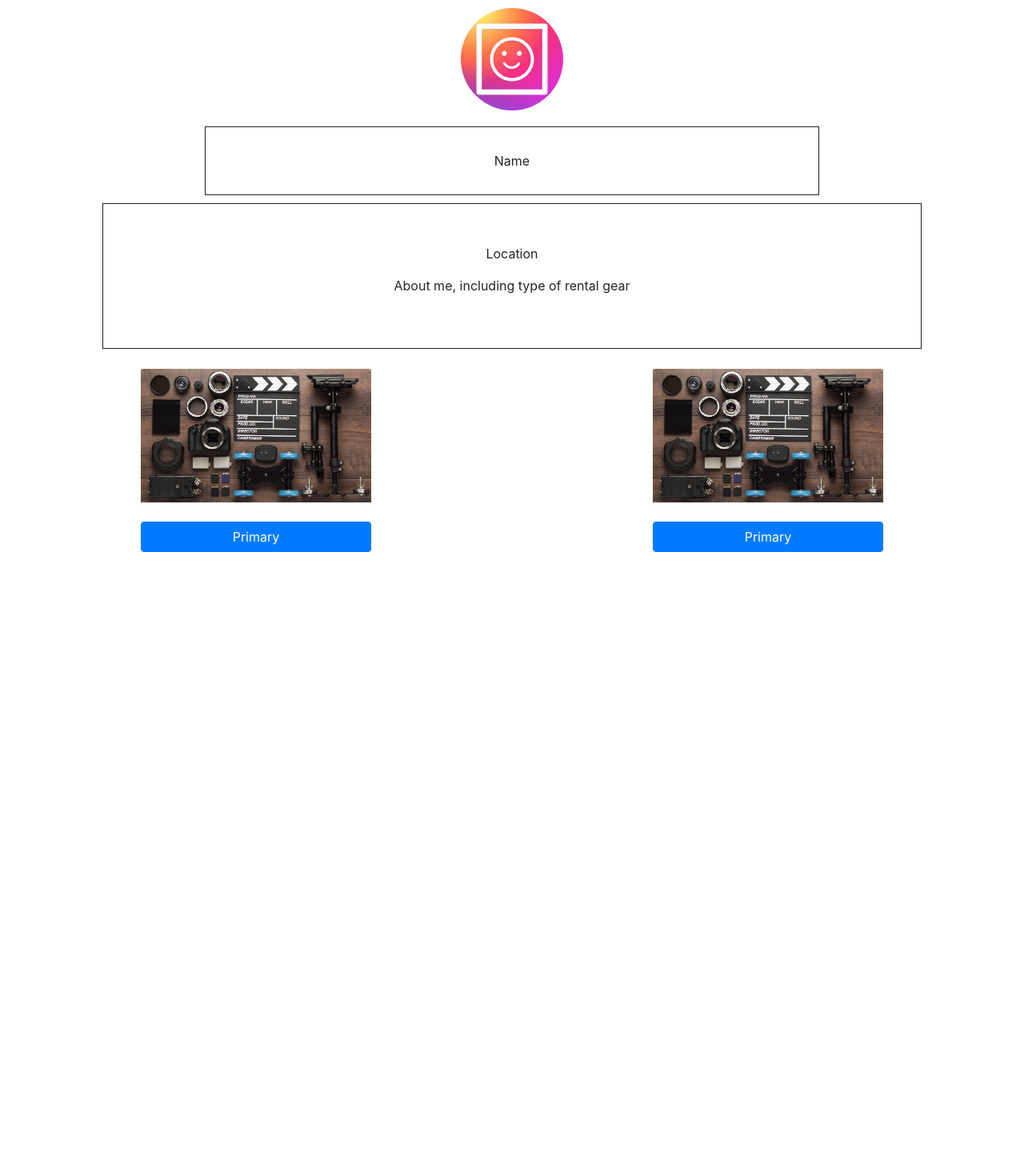
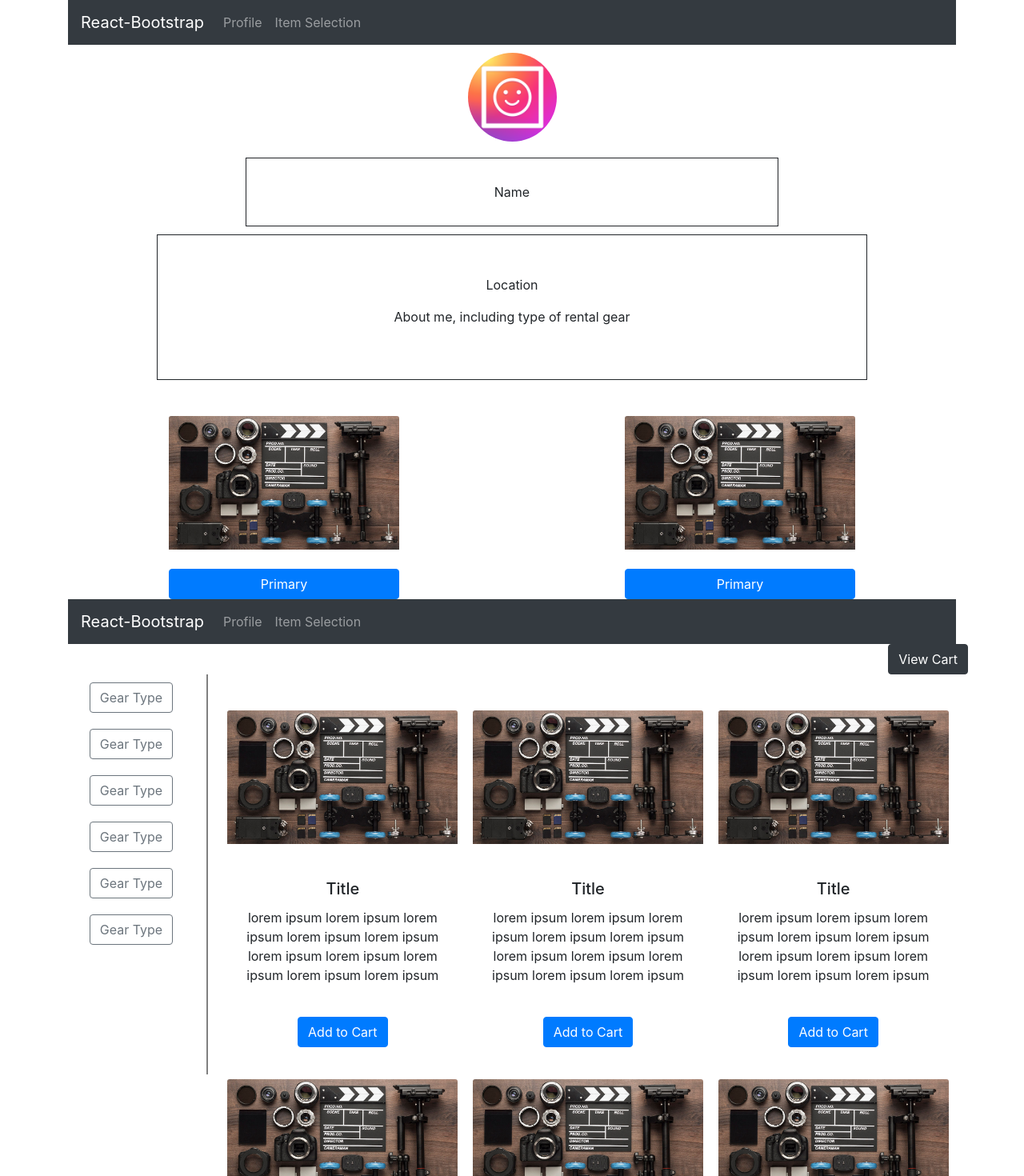
Before and after one commit to RyanMosely/Gear-Database-Application, a React (Create React App) app in the folder client/: page / in a window 1280 px wide. Shown: the top 1470 px of the page at 80% size. Before the commit the page ends 800 px from the top, so only its background shows below. Built offline with nearby package versions, Linux system fonts and the light colour scheme.

Commit message:
added alacarte and navbar

```diff
--- a/client/src/App.css
+++ b/client/src/App.css
@@ -5,6 +5,8 @@
 /* Card CSS Settings */
 #card {
   border: none;
+  margin-top: 20px;
+  width: 18rem;
 }
 
 /* Profile CSS Settings */
@@ -33,9 +35,33 @@
   max-width: 80%;
 }
 
-#item-box {
+#item-box, .item-listing {
   margin-top: 25px;
   display: flex;
   flex-direction: row;
   justify-content: space-around;
 }
+
+/* A-La-Carte Page */
+.view-cart {
+  justify-content: flex-end;
+}
+
+.gear-type-col {
+  border-right: 2px solid gray;
+  height: 500px;
+}
+
+#btn-group {
+  display: flex;
+  flex-direction: column;
+  align-items: center;
+}
+
+.gt-btn {
+  margin: 10px;
+}
+
+.item-listing {
+  flex-wrap: wrap;
+}
--- a/client/src/App.js
+++ b/client/src/App.js
@@ -1,10 +1,14 @@
-import LandingPage from "../src/Pages/LandingPage/LandingPage"
+import LandingPage from "./Pages/LandingPage";
+import AlaCartePage from "./Pages/AlaCarte"
+
 import './App.css';
 
 function App() {
   return (
     <div className="App">
       <LandingPage />
+      <AlaCartePage />
+
     </div>
   );
 }
--- /dev/null
+++ b/client/src/Pages/AlaCarte/index.js
@@ -0,0 +1,40 @@
+import React from 'react';
+import Button from 'react-bootstrap/Button';
+import Container from 'react-bootstrap/Container'
+import Row from 'react-bootstrap/Row'
+import Col from 'react-bootstrap/Col'
+import ItemSelectCard from '../../components/ItemSelect.js';
+import TopNavbar from '../../components/Navbar'
+
+function AlaCartePage() {
+    return (
+        <Container id="a-la-carte">
+            <TopNavbar />
+            <Row className="view-cart">
+                <Button variant="dark">View Cart</Button>
+            </Row>
+            <Row>
+                <Col className="gear-type-col" xs={12} sm={12} md={2}>
+                    <div id="btn-group">
+                        <Button className="gt-btn" variant="outline-secondary">Gear Type</Button>
+                        <Button className="gt-btn" variant="outline-secondary">Gear Type</Button>
+                        <Button className="gt-btn" variant="outline-secondary">Gear Type</Button>
+                        <Button className="gt-btn" variant="outline-secondary">Gear Type</Button>
+                        <Button className="gt-btn" variant="outline-secondary">Gear Type</Button>
+                        <Button className="gt-btn" variant="outline-secondary">Gear Type</Button>
+                    </div>
+                </Col>
+                <Col className="item-listing" xs={12} sm={12} md={10}>
+                    <ItemSelectCard />
+                    <ItemSelectCard />
+                    <ItemSelectCard />
+                    <ItemSelectCard />
+                    <ItemSelectCard />
+                    <ItemSelectCard />
+                </Col>
+            </Row>
+        </Container>
+    )
+}
+
+export default AlaCartePage;
--- a/client/src/Pages/LandingPage/LandingPage.js
+++ /dev/null
@@ -1,10 +0,0 @@
-import React from 'react';
-import Profile from '../../components/Profile'
-
-function LandingPage() {
-    return (
-        <Profile/>
-    )
-}
-
-export default LandingPage;
--- /dev/null
+++ b/client/src/Pages/LandingPage/index.js
@@ -0,0 +1,41 @@
+import React from 'react';
+import Container from 'react-bootstrap/Container'
+import Row from 'react-bootstrap/Row'
+import Col from 'react-bootstrap/Col'
+import UserImg from '../../user.png';
+import InfoCard from '../../components/InfoCard';
+import TopNavbar from '../../components/Navbar'
+
+function Profile() {
+    return (
+        <Container id="profile">
+            <TopNavbar />
+            <Row>
+                <Col>
+                    <img className="profile-pic" src={UserImg} alt="random text about pic"/>
+                </Col>
+            </Row>
+            <Row >
+                <Col>
+                    <div id="name-box">
+                        Name
+                    </div>
+                </Col>
+            </Row>
+            <Row >
+                <Col>
+                    <div id="profile-bio">
+                        <p>Location</p>
+                        <p>About me, including type of rental gear</p>
+                    </div>
+                </Col>
+            </Row>
+            <Row id="item-box">
+                <InfoCard />
+                <InfoCard />
+            </Row>
+        </Container>
+    )
+}
+
+export default Profile;
--- a/client/src/components/Card.js
+++ b/client/src/components/InfoCard.js
@@ -5,7 +5,7 @@ import Button from 'react-bootstrap/Button';
 
 function InfoCard() {
     return (
-        <Card id="card" style={{ width: '18rem' }}>
+        <Card id="card">
             <Card.Img variant="top" src={PlaceholderImg} />
             <br />
             <Button variant="primary">Primary</Button>{' '}
--- /dev/null
+++ b/client/src/components/ItemSelect.js
@@ -0,0 +1,24 @@
+import React from 'react';
+import PlaceholderImg from '../placeholder-img.jpg';
+import Card from 'react-bootstrap/Card';
+import Button from 'react-bootstrap/Button';
+
+function ItemSelectCard() {
+    return (
+        <Card id="card" style={{ width: '18rem' }}>
+            <Card.Img variant="top" src={PlaceholderImg} />
+            <br />
+            <Card.Body>
+                <Card.Title>Title</Card.Title>
+                <Card.Text>
+                lorem ipsum lorem ipsum lorem ipsum lorem ipsum lorem ipsum lorem ipsum lorem ipsum lorem ipsum lorem ipsum lorem ipsum
+                </Card.Text>
+            <br />
+            <Button variant="primary">Add to Cart</Button>
+        </Card.Body>
+
+        </Card>
+    )
+}
+
+export default ItemSelectCard;
--- /dev/null
+++ b/client/src/components/Navbar.js
@@ -0,0 +1,19 @@
+import React from 'react';
+import { Navbar, Nav } from 'react-bootstrap'
+
+function TopNavbar() {
+    return (
+        <Navbar collapseOnSelect expand="lg" bg="dark" variant="dark">
+            <Navbar.Brand href="#home">React-Bootstrap</Navbar.Brand>
+            <Navbar.Toggle aria-controls="responsive-navbar-nav" />
+            <Navbar.Collapse id="responsive-navbar-nav">
+                <Nav className="mr-auto">
+                    <Nav.Link href="#profile">Profile</Nav.Link>
+                    <Nav.Link href="#a-la-carte">Item Selection</Nav.Link>
+                </Nav>
+            </Navbar.Collapse>
+        </Navbar>
+    )
+}
+
+export default TopNavbar;
--- a/client/src/components/Profile.js
+++ /dev/null
@@ -1,26 +0,0 @@
-import React from 'react';
-import UserImg from '../user.png';
-import InfoCard from './Card';
-
-function Profile() {
-    return (
-        <div className="user-profile">
-            <div className="row-1">
-                <img className="profile-pic" src={UserImg} alt="random text about pic"/>
-            </div>
-            <div className="row-2" id="name-box">
-                Name
-            </div>
-            <div className="row-3" id="profile-bio">
-                <p>Location</p>
-                <p>About me, including type of rental gear</p>
-            </div>
-            <div className="row-4" id="item-box">
-                <InfoCard />
-                <InfoCard />
-            </div>
-        </div>
-    )
-}
-
-export default Profile;
```
Also changed, not shown: client/src/Pages/AlaCarte/AlaCarte.js (deleted), 1 other file (tests, documents, lock files or other folders).
